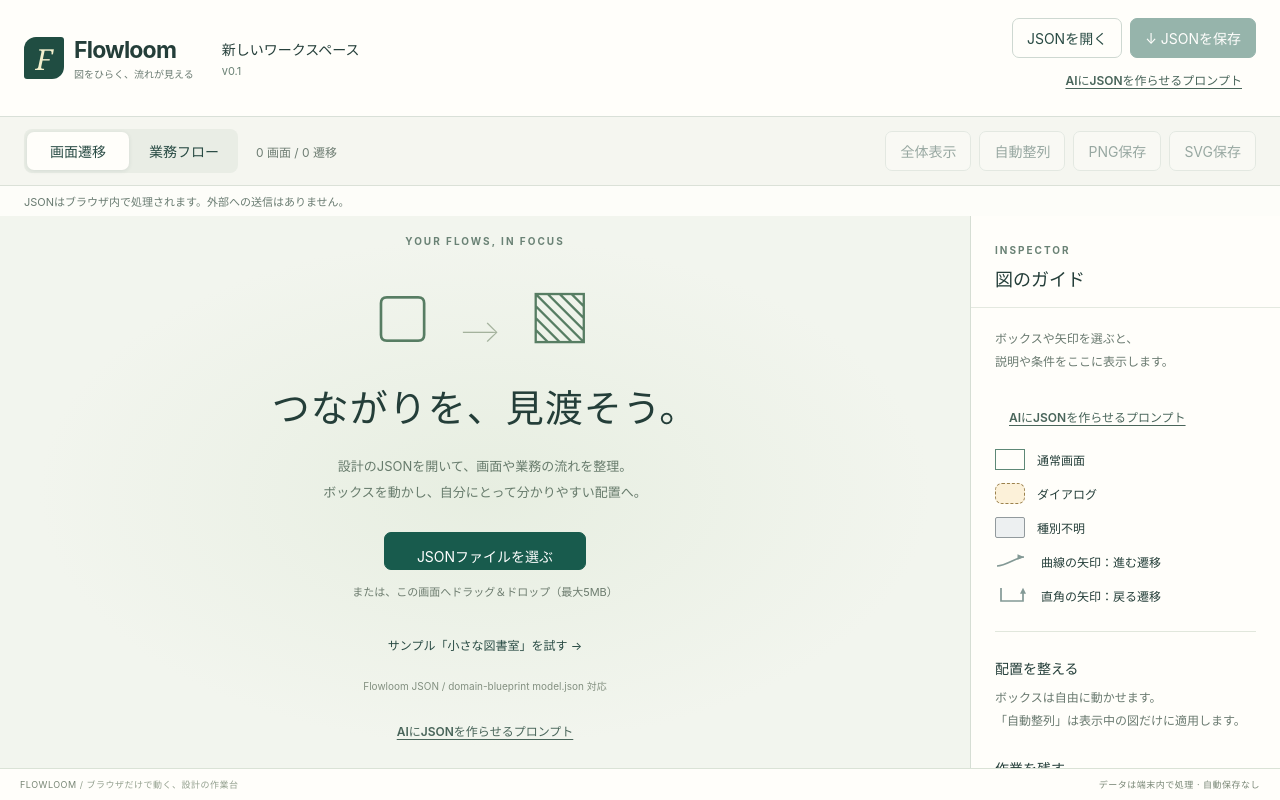
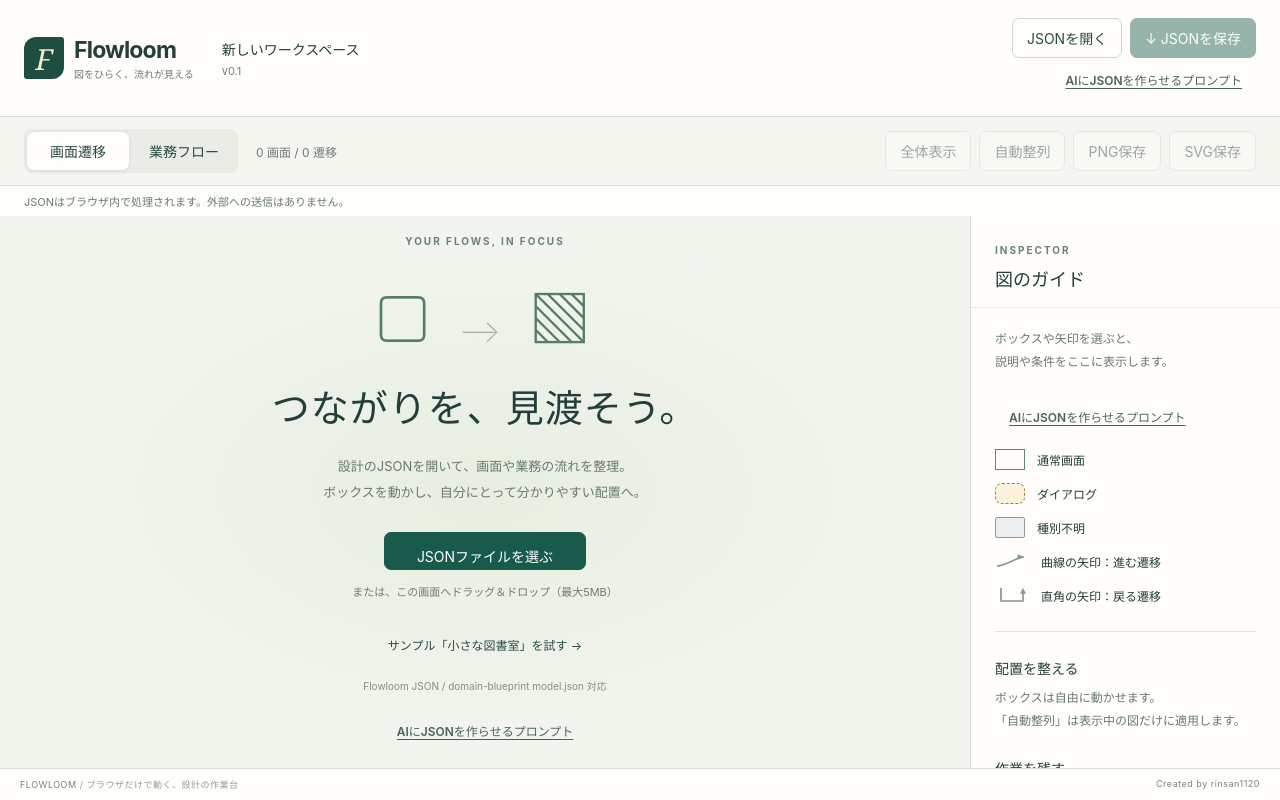
Before and after one commit to rinsan1120/Flowloom, a React (Vite) app: page / in a window 1280 px wide. Built offline with nearby package versions, Linux system fonts and the light colour scheme.

Commit message:
Replace footer notice with creator credit

```diff
--- a/src/main.tsx
+++ b/src/main.tsx
@@ -186,7 +186,7 @@ function App() {
     {mode === 'flows' && activeFlow && <details className="flow-info"><summary>フロー情報：{activeFlow.name}</summary><p>{activeFlow.actor && `担当：${activeFlow.actor}`}</p><p>{activeFlow.description}</p>{activeFlow.sourceDetails && <pre>{JSON.stringify(activeFlow.sourceDetails, null, 2)}</pre>}</details>}
     {doc && <details className="elements"><summary>図の要素一覧（{visible.length + connections.length}）</summary><p>重なった矢印もここから選択できます。</p>{visible.map(s => <button key={`n-${s.id}`} aria-pressed={selected?.type === 'node' && selected.id === s.id} onClick={() => { setSelected({type:'node',id:s.id}); void rf.fitView({nodes:[{id:s.id}],maxZoom:1,padding:1}); }}>{s.name}</button>)}{connections.map(t => <button key={`e-${t.id}`} aria-pressed={selected?.type === 'edge' && selected.id === t.id} onClick={() => { setSelected({type:'edge',id:t.id}); void rf.fitView({nodes:[{id:t.from},{id:t.to}],maxZoom:1,padding:.5}); }}>{nameOf(t.from)} → {nameOf(t.to)}<small>{t.action}</small></button>)}</details>}
     {!!doc?.importWarnings?.length && <details className="warnings" open><summary>取り込み時の注意</summary>{doc.importWarnings.map((w, i) => <p key={i}>{w}</p>)}</details>}</aside></main>
-    <footer><span>FLOWLOOM <span className="muted">/ ブラウザだけで動く、設計の作業台</span></span><span>データは端末内で処理 · 自動保存なし</span></footer>
+    <footer><span>FLOWLOOM <span className="muted">/ ブラウザだけで動く、設計の作業台</span></span><span>Created by rinsan1120</span></footer>
     {drag && <div className="drop-overlay">JSONファイルをドロップして読み込み</div>}
     <dialog ref={dialogRef} onCancel={e => { e.preventDefault(); setPending(null); }} aria-labelledby="update-title">{pending && <><span className="eyebrow">UPDATE BLUEPRINT</span><h2 id="update-title">読み込む内容を確認</h2><p>{pending.name}</p><p>同じIDの配置を維持し、新しい要素を空いている右側に配置します。削除された要素は取り除きます。設計内容は読み込むJSONに置き換わります。</p>{dirty && <p className="warning-text">未保存の変更があります。必要ならキャンセルして先に保存してください。</p>}<table><thead><tr><th>対象</th><th>追加</th><th>削除</th></tr></thead><tbody>{doc && diff(doc, pending.doc).map(d => <tr key={d.label}><th>{d.label}</th><td>{d.added.length}</td><td>{d.removed.length}</td></tr>)}</tbody></table><details><summary>追加・削除されたID</summary>{doc && diff(doc, pending.doc).map(d => <div key={d.label}><strong>{d.label}</strong><p>追加: {d.added.join('、') || 'なし'}</p><p>削除: {d.removed.join('、') || 'なし'}</p></div>)}</details>{pending.doc.importWarnings?.map((w, i) => <p className="warning-text" key={i}>{w}</p>)}<div className="dialog-actions"><button autoFocus onClick={() => setPending(null)}>キャンセル</button><button className="primary" onClick={() => { const next = withLayout(pending.doc, doc ?? undefined); apply(next, pending.name); setDirty(true); setPending(null); }}>配置を維持して適用</button></div></>}</dialog>
   </div>;
```
